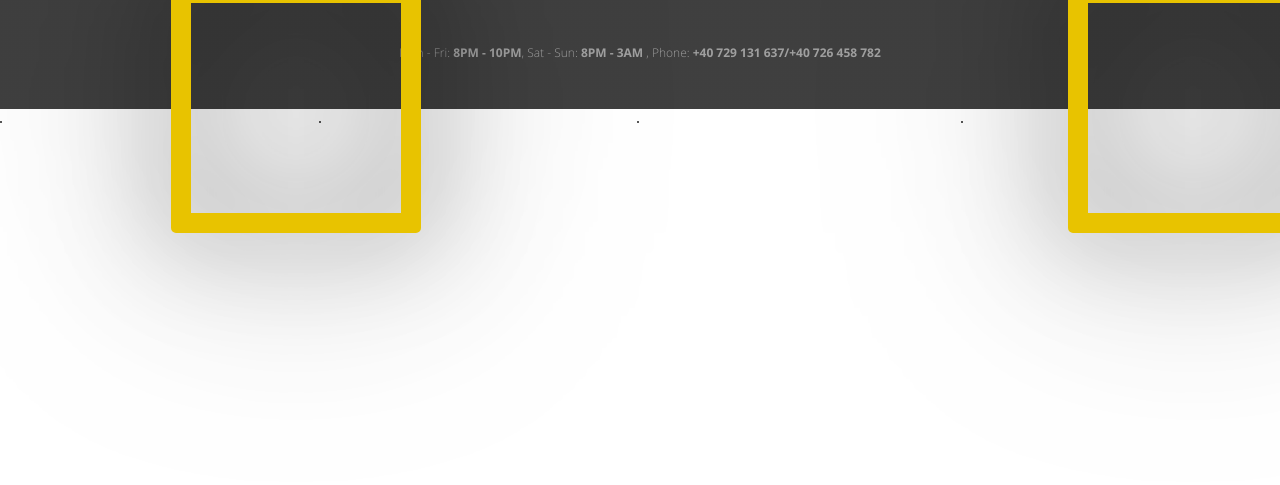
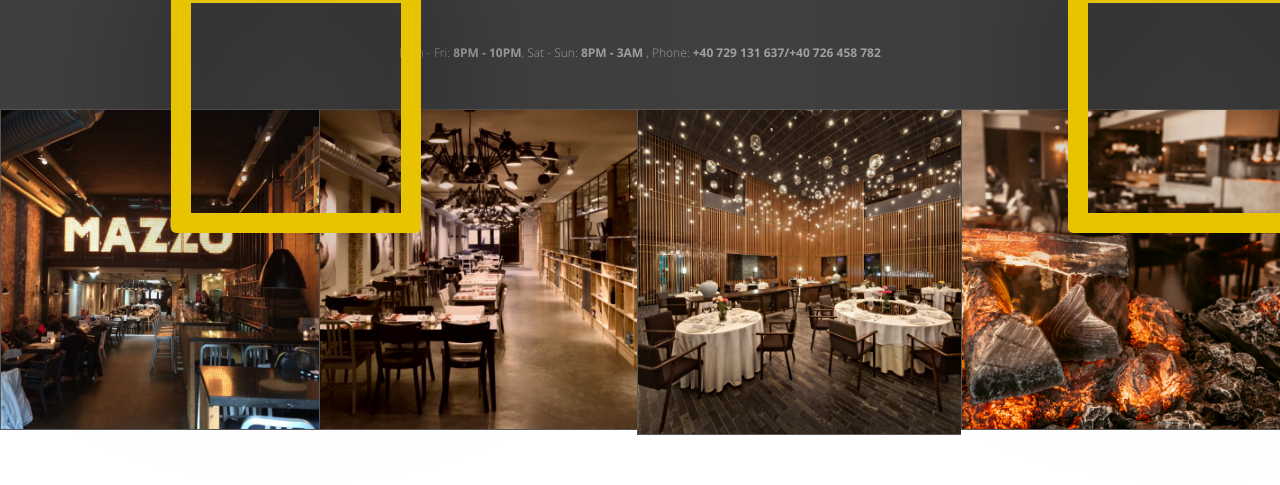
Before and after one commit to Myros-code/Hunger, a plain HTML site: page index.html in a window 1280 px wide. Shown: the part 4383-4868 px from the top of the page. Drawn offline with nearby package versions, Linux system fonts and the light colour scheme; files that its build step writes are made by us from their sources; the site is published under a folder, as on GitHub Pages, so addresses that start at the root find nothing; a web font is replaced by a local one.

Commit message:
Update index.html

```diff
--- a/index.html
+++ b/index.html
@@ -481,36 +481,20 @@
                     <div class="worktime-info__desc">Mon - Fri: <b>8PM - 10PM</b>, Sat - Sun: <b>8PM - 3AM</b> , Phone:
                         <b>+40 729 131 637/+40 726 458 782</b> </div>
                 </div>
-                <!-- <div class="galery-slider">
-                    <ul class="galery-slides">
-                        <li id="slide1"><img src="/img/photos/galery-img1.jpg" alt="" /></li>
-                        <li id="slide2"><img src="/img/photos/galery-img2.jpg" alt="" /></li>
-                        <li id="slide3"><img src="/img/photos/galery-img3.jpg" alt="" /></li>
-                        <li id="slide4"><img src="/img/photos/galery-img4.jpg" alt="" /></li>
-                        <li id="slide5"><img src="/img/photos/galery-img5.jpg" alt="" /></li>
-                    </ul>
-                    <ul class="thumbnails">
-                        <li><a href="#slide1"><img src="/img/photos/galery-img1.jpg" /></a></li>
-                        <li><a href="#slide2"><img src="/img/photos/galery-img2.jpg" /></a></li>
-                        <li><a href="#slide3"><img src="/img/photos/galery-img3.jpg" /></a></li>
-                        <li><a href="#slide4"><img src="/img/photos/galery-img4.jpg" /></a></li>
-                        <li><a href="#slide5"><img src="/img/photos/galery-img5.jpg" /></a></li>
-                    </ul>
-                </div> -->
             </div>
         </section>
         <div class="images__block__sm">
             <div class="section-img__container--sm">
-                <img src="/img/photos/galery-img1.jpg" alt="" class="galery-img">
+                <img src="./img/photos/galery-img1.jpg" alt="" class="galery-img">
             </div>
             <div class="section-img__container--sm">
-                <img src="/img/photos/galery-img2.jpg" alt="" class="galery-img">
+                <img src="./img/photos/galery-img2.jpg" alt="" class="galery-img">
             </div>
             <div class="section-img__container--sm">
-                <img src="/img/photos/galery-img3.jpg" alt="" class="galery-img">
+                <img src="./img/photos/galery-img3.jpg" alt="" class="galery-img">
             </div>
             <div class="section-img__container--sm">
-                <img src="/img/photos/galery-img4.jpg" alt="" class="galery-img">
+                <img src="./img/photos/galery-img4.jpg" alt="" class="galery-img">
             </div>
         </div>
         <section class="section contact__section" id="contact">
```
